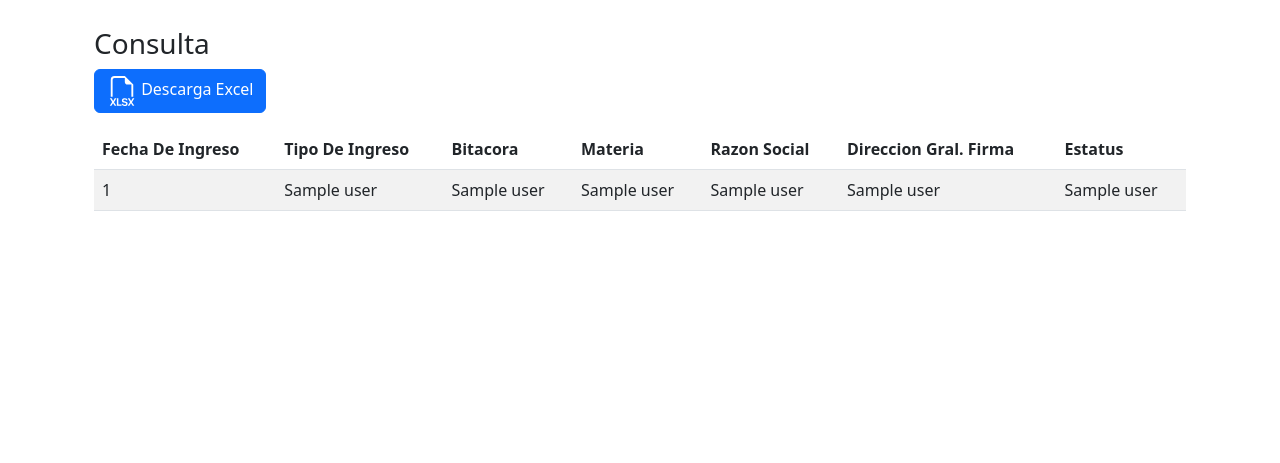
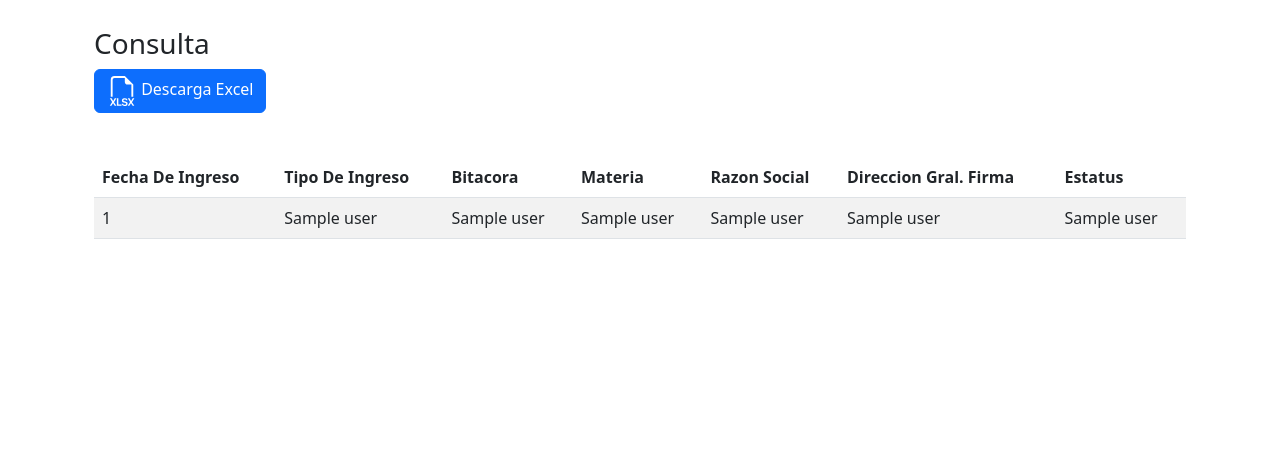
Before and after one commit to Mixcoatl120/consultas, a Flask app: template templates/consulta.html in a window 1280 px wide. Shown: the part 337-800 px from the top of the page. Run offline with Flask 3, Linux system fonts and the light colour scheme; the template is opened without the code that fills it: most values are stand-ins (such as "Sample title", 1, 10 or a date in 2020); some libraries are stand-ins or nearby versions.

Commit message:
05/09/2023 11:25
Cambios a el diseño del tamplate de consultas

```diff
--- a/app.py
+++ b/app.py
@@ -126,7 +126,7 @@ def Download_File():
 
     #ruta para descargar el archivo
     PATH='source/Consulta.xlsx'
-    return send_file(PATH,as_attachment=True)
+    return send_file(PATH,as_attachment=True,)
 
 # inicio de la aplicacion
 if __name__ == '__main__':
--- a/templates/consulta.html
+++ b/templates/consulta.html
@@ -20,8 +20,8 @@
         font-size: 12px;
     }
 </style>
-<div>
- <div>
+ <div class="row">
+     <div class="col">
          <p>
              <a href="{{url_for('Download_File')}}" class="btn btn-primary">
                  <svg xmlns="http://www.w3.org/2000/svg" width="30" height="30" fill="currentColor" class="bi bi-filetype-xlsx" viewBox="0 0 16 16">
@@ -31,8 +31,11 @@
              </a>
          </p>
      </div>
-     <table id="example" class="table table-striped" style="width:100%">
-         <thead class="">
+ </div>
+<div class="row mt-1 mb-5">
+    <div class="col">
+        <table id="example" class="table table-striped mt-4 mb-7" style="width:100%">
+            <thead>
                 <tr>
                     <th scope="col">Fecha De Ingreso</th>
                     <th scope="col">Tipo De Ingreso</th>
@@ -58,4 +61,6 @@
             </tbody>
         </table>
     </div>
+</div>
+
 {% endblock %}
--- a/templates/home.html
+++ b/templates/home.html
@@ -56,7 +56,7 @@
                 {% endfor %}
             </div>
         </div>
-        <div class="row mt-3">
+        <div class="row mt-3" >
             <div class="col-2">
                 <input id="con_tip" type="text" name="ta" hidden /><!--input oculto sirve para mandar las condiciones de tipo ingreso-->
                 <input id="con_dg" type="text" name="dg" hidden /><!--input oculto sirve para mandar las condiciones de direccion general-->
@@ -65,7 +65,6 @@
         </div>
         <div class="row mt-3">
             <div class="col">
-                hola
             </div>
         </div>
     </div>
```
Lines whose indentation alone changed are shown as unchanged.
